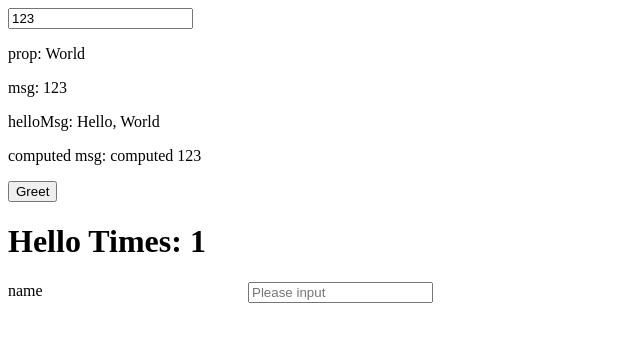
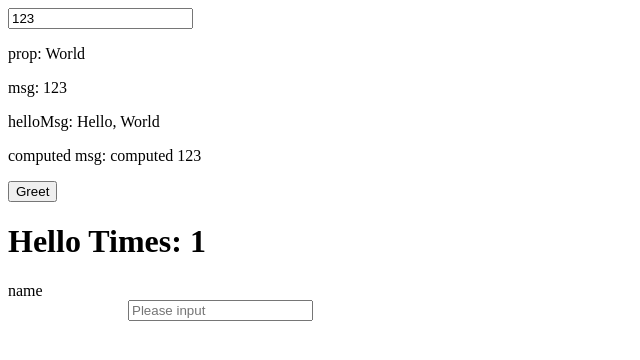
Before and after one commit to rchaser53/vue-typescript-element-form, a Vue app: page / in a window 1280 px wide. Shown: the top 360 px of the page, without its empty margins (0-640 px from the left). Built offline with nearby package versions, Linux system fonts and the light colour scheme.

Commit message:
add some loader to use element-theme-chalk

```diff
--- a/package.json
+++ b/package.json
@@ -25,6 +25,7 @@
     "css-loader": "^0.28.7",
     "element-theme-chalk": "^2.0.9",
     "element-ui": "^2.0.9",
+    "file-loader": "^1.1.6",
     "style-loader": "^0.19.0",
     "ts-loader": "^3.2.0",
     "tslint": "~5.8.0",
--- a/src/Form.vue
+++ b/src/Form.vue
@@ -1,12 +1,14 @@
  <template>
-  <el-form ref="form" :model="form" label-width="120px">
-    <el-form-item for="name" label="name" style="display:flex;" >
+  <el-form ref="form" :label-position="'left'" :model="form" label-width="120px">
+    <el-form-item for="name" label="name" >
       <el-input id="name" v-on:change="setName" placeholder="Please input" v-bind:value="name"></el-input>
     </el-form-item>
   </el-form>
 </template>
 
 <script lang="ts">
+import 'element-theme-chalk/lib/index'
+
 import Vue from 'vue'
 import { mapActions } from 'vuex'
 import Component from 'vue-class-component'
--- a/tsconfig.json
+++ b/tsconfig.json
@@ -10,6 +10,7 @@
     "experimentalDecorators": true,
     "strict": true,
     "noImplicitAny": false,
+    "noImplicitThis": true,
     "suppressImplicitAnyIndexErrors": true,
     "removeComments": true
   },
--- a/webpack.config.js
+++ b/webpack.config.js
@@ -7,7 +7,7 @@ module.exports = {
     filename: 'build.js'
   },
   resolve: {
-    extensions: ['.ts', '.js']
+    extensions: ['.ts', '.js', '.css']
   },
   module: {
     rules: [
@@ -19,6 +19,8 @@ module.exports = {
           appendTsSuffixTo: [/\.vue$/]
         }
       },
+      { test: /(\.css$)/, loaders: ['style-loader', 'css-loader'] },
+      { test: /\.(png|woff|woff2|eot|ttf|svg)$/, loader: 'url-loader?limit=100000' },
       {
         test: /\.vue$/,
         loader: 'vue-loader',
```
Also changed, not shown: 1 other file (tests, documents, lock files or other folders).
